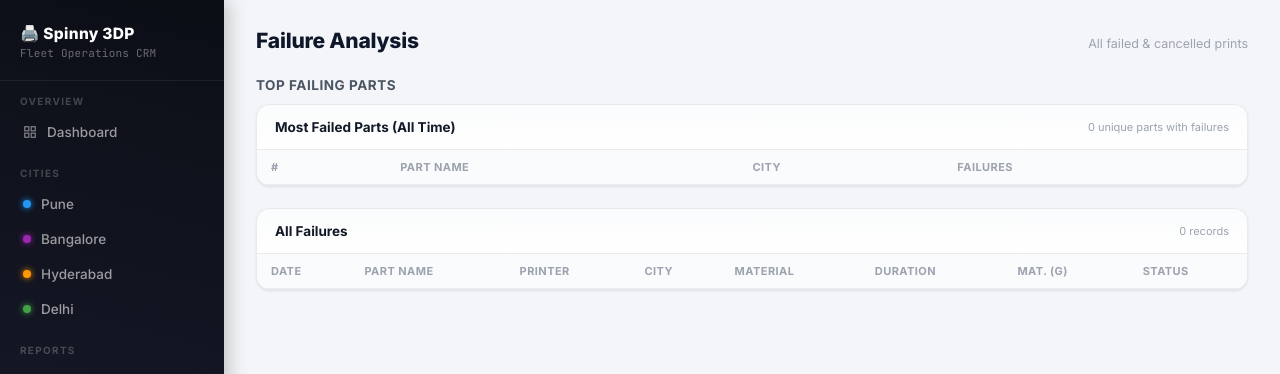
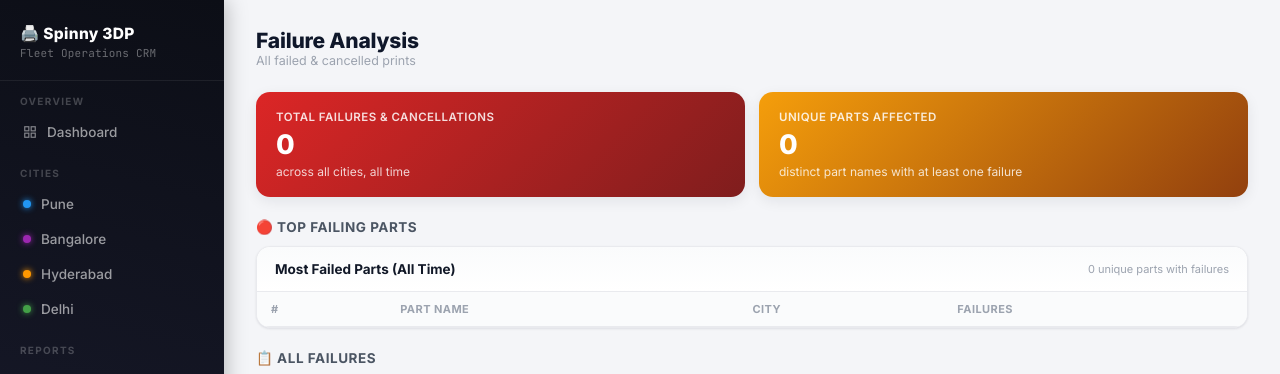
Before and after one commit to vishal15-ops/spinny-3dp-crm, a Flask app: page /fails in a window 1280 px wide. Shown: the top 374 px of the page. Run offline with Flask 3, Linux system fonts and the light colour scheme; data that the repository does not hold is empty.

Commit message:
Update fails.html

```diff
--- a/templates/fails.html
+++ b/templates/fails.html
@@ -1,15 +1,28 @@
 {% extends "base.html" %}
 {% set active = 'fails' %}
 {% block title %}Failures{% endblock %}
-
 {% block content %}
 <div class="page-header">
-  <div class="page-title">Failure Analysis</div>
-  <div class="page-meta">All failed &amp; cancelled prints</div>
+  <div>
+    <div class="page-title">Failure Analysis</div>
+    <div class="page-meta">All failed &amp; cancelled prints</div>
+  </div>
 </div>
 
-<!-- Top failing parts -->
-<div class="section-title">Top Failing Parts</div>
+<div class="cards-row cards-2" style="margin-bottom:22px">
+  <div class="gcard g-red">
+    <div class="card-label">Total Failures &amp; Cancellations</div>
+    <div class="card-value">{{ rows|length }}</div>
+    <div class="card-sub">across all cities, all time</div>
+  </div>
+  <div class="gcard g-amber">
+    <div class="card-label">Unique Parts Affected</div>
+    <div class="card-value">{{ top|length }}</div>
+    <div class="card-sub">distinct part names with at least one failure</div>
+  </div>
+</div>
+
+<div class="section-title">🔴 Top Failing Parts</div>
 <div class="table-card" style="margin-bottom:22px">
   <div class="table-card-header">
     Most Failed Parts (All Time)
@@ -41,7 +54,7 @@
   </table>
 </div>
 
-<!-- All failed prints -->
+<div class="section-title">📋 All Failures</div>
 <div class="table-card">
   <div class="table-card-header">
     All Failures
```
